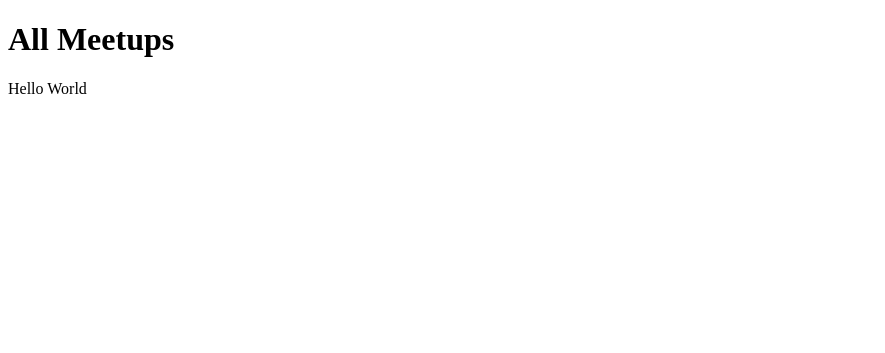
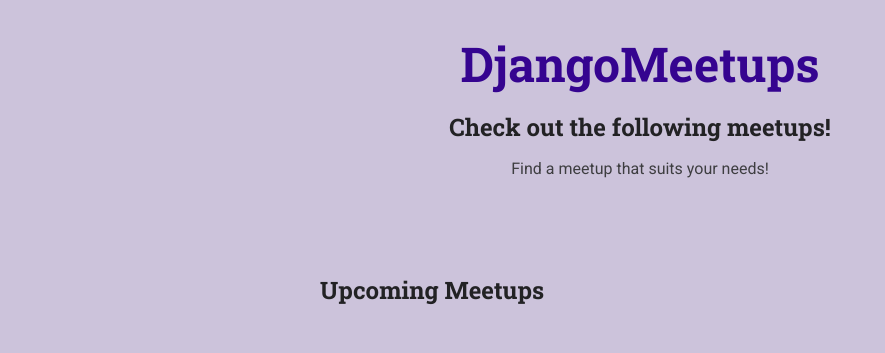
Before and after one commit to RichardZhang01/django_app, a Django app: template meetups/templates/meetups/index.html in a window 1280 px wide. Shown: the top 353 px of the page, without its empty margins (0-885 px from the left). Run offline with Django 4.2, Linux system fonts and the light colour scheme; the template is opened without the code that fills it, so the values that code supplies are empty.

Commit message:
update index with basic markup template. add stylesheets with basic stylings.

```diff
--- a/django_app/settings.py
+++ b/django_app/settings.py
@@ -55,9 +55,9 @@ MIDDLEWARE = [
 
 ROOT_URLCONF = 'django_app.urls'
 
-# Django behind the scenes will merge all template files inside of found template folders.
-# Therefore, by convention, you would add another folder in each templates folder in each app
-# with the same name as the app. eg. meetups/templates/meetups
+# Django behind the scenes will merge all template files inside of found template folders into one folder.
+# Therefore, by convention, you should add another folder in each templates folder in each app
+# with the same name as the app to avoid conflicts. eg. meetups/templates/meetups
 TEMPLATES = [
     {
         'BACKEND': 'django.template.backends.django.DjangoTemplates',
--- /dev/null
+++ b/meetups/static/meetups/styles/all-meetups.css
@@ -0,0 +1,62 @@
+section {
+    max-width: 40rem;
+    margin: 3rem auto;
+}
+
+ol {
+    list-style: none;
+    margin: 0;
+    padding: 0;
+}
+
+.meetup-item {
+    margin: 1rem 0;
+    background-color: #350490;
+    padding: 2rem;
+    color: white;
+    border-radius: 4px;
+}
+
+.meetup-summary {
+    display: flex;
+    align-items: flex-start;
+}
+
+.meetup-image {
+    margin-right: 2rem;
+}
+
+.meetup-image img {
+    width: 8rem;
+    height: 8rem;
+    object-fit: cover;
+    border-radius: 50%;
+}
+
+.meetup-details h3 {
+    color: inherit;
+    margin-top: 0;
+    margin-bottom: 0.5rem;
+    font-size: 2rem;
+}
+
+.meetup-details address {
+    font-style: italic;
+}
+
+.meetup-actions {
+    margin-top: 1.5rem;
+    text-align: right;
+}
+
+.meetup-actions .btn {
+    background-color: #cb82fb;
+    border-color: #cb82fb;
+    color: #350490;
+    padding: 0.75rem 2rem;
+}
+
+.meetup-actions .btn:hover {
+    background-color: #ba82fb;
+    border-color: #ba82fb;
+}
--- /dev/null
+++ b/meetups/static/meetups/styles/base.css
@@ -0,0 +1,55 @@
+@import url('https://fonts.googleapis.com/css2?family=Roboto:wght@400;700&family=Roboto+Slab:wght@700&display=swap');
+
+* {
+    box-sizing: border-box;
+}
+
+body {
+    font-family: 'Roboto', sans-serif;
+    margin: 0;
+    background-color: #ccc3db;
+    color: #3e3e41;
+}
+
+h1,
+h2,
+h3 {
+    font-family: 'Roboto Slab', sans-serif;
+    color: #222224;
+}
+
+button,
+.btn {
+    cursor: pointer;
+    font: inherit;
+    padding: 0.5rem 1.5rem;
+    background-color: #350490;
+    border: 1px solid #350490;
+    color: white;
+    border-radius: 4px;
+    text-decoration: none;
+}
+
+button:hover,
+.btn:hover {
+    background-color: #230161;
+    border-color: #230161;
+}
+
+#main-header {
+    width: 100%;
+    text-align: center;
+    padding: 2rem 0;
+}
+
+#main-header h1 {
+    font-size: 1.5rem;
+}
+
+#main-logo {
+    font-size: 3rem;
+    font-family: 'Roboto Slab', sans-serif;
+    text-decoration: none;
+    color: #350490;
+    font-weight: bold;
+}
--- a/meetups/templates/meetups/index.html
+++ b/meetups/templates/meetups/index.html
@@ -1,3 +1,5 @@
+<!-- Enable Django templating features -->
+{% load static %}
 <!DOCTYPE html>
 <html lang="en">
   <head>
@@ -5,9 +7,40 @@
     <meta http-equiv="X-UA-Compatible" content="IE=edge" />
     <meta name="viewport" content="width=device-width, initial-scale=1.0" />
     <title>All Meetups</title>
+    <!-- Tells Django where to look to inject our stylesheet from -->
+    <link rel="stylesheet" href="{% static 'meetups/styles/base.css' %}" />
+    <link rel="stylesheet" href="{% static 'meetups/styles/all-meetups.css' %}" />
   </head>
   <body>
-    <h1>All Meetups</h1>
-    <p>Hello World</p>
+    <header id="main-header">
+      <nav><a href="/meetups" id="main-logo">DjangoMeetups</a></nav>
+      <h1>Check out the following meetups!</h1>
+      <p>Find a meetup that suits your needs!</p>
+    </header>
+    <main>
+      <section>
+        <h2>Upcoming Meetups</h2>
+        <ol>
+          {% for meetup_item in meetups %}
+          <li class="meetup-item">
+            <article>
+              <div class="meetup-summary">
+                <div class="meetup-image">
+                  <img src="" alt="">
+                </div>
+                <div class="meetup-details">
+                  <h3>{{ meetup_item.title }}</h3>
+                  <address>{{ meetup_item.location }}</address>
+                </div>
+              </div>
+              <div class="meetup-actions">
+                <a href="" class="'btn">More Details</a>
+              </div>
+            </article>
+          </li>
+          {% endfor %}
+        </ol>
+      </section>
+    </main>
   </body>
 </html>
```
Also changed, not shown: meetups/views.py (+9 -1 lines), 1 other file.
